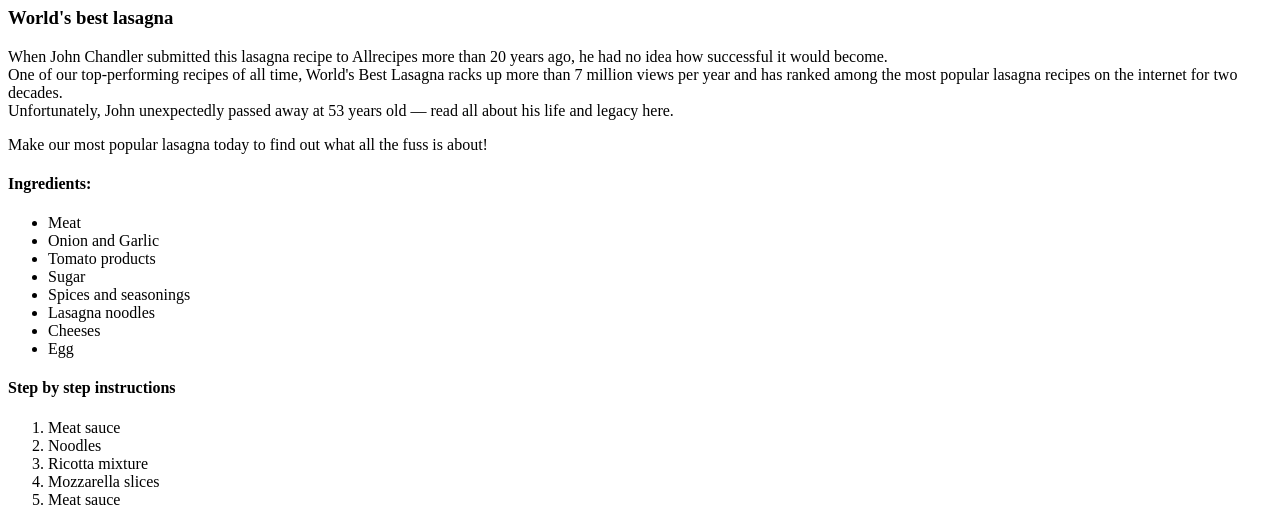
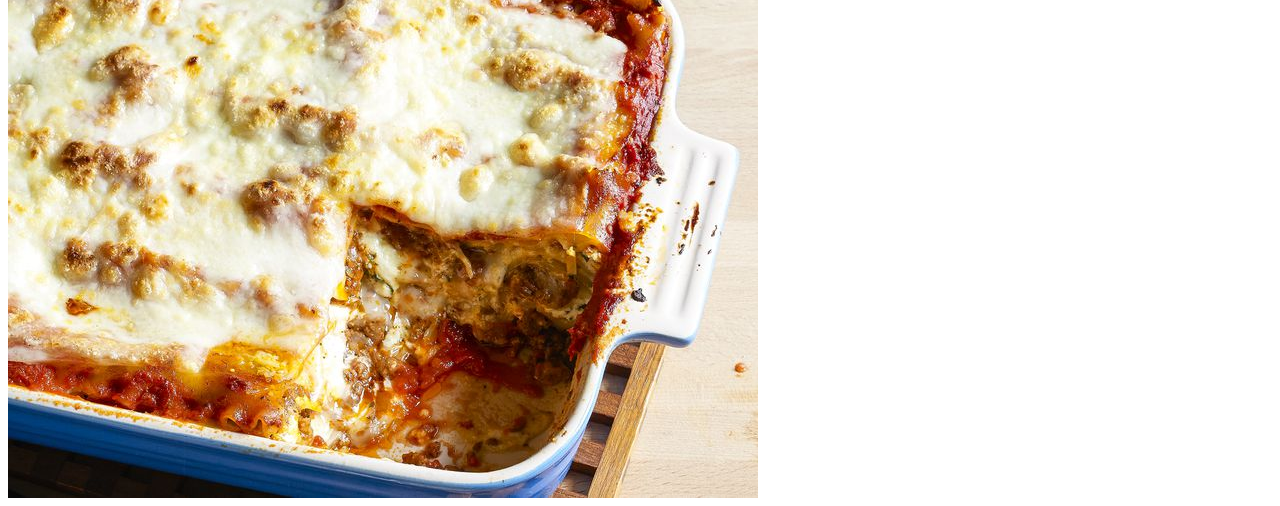
Before and after one commit to schiter/odin-recipes, a plain HTML site: page recipes/lasagna.html in a window 1280 px wide. Shown: the part 73-579 px from the top of the page. Drawn offline with Linux system fonts and the light colour scheme.

Commit message:
Added images folder and image for lasagna

```diff
--- a/recipes/lasagna.html
+++ b/recipes/lasagna.html
@@ -7,6 +7,8 @@
     <title>Document</title>
 </head>
 <body>
+    <img src="/images/lasagna.jpg" alt="">
+
     <h1>Lasagna Recipe</h1>
 
     <h3>World's best lasagna</h3>
```
Also changed, not shown: images/lasagna.jpg (added).
